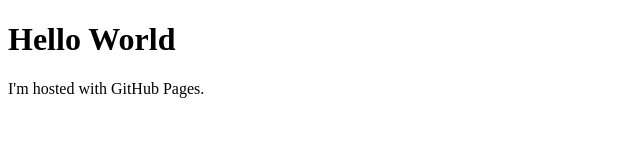
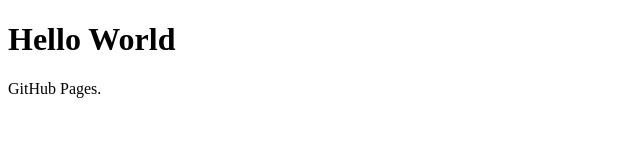
Before and after one commit to DeshanAsankaInfo/DeshanAsankaInfo.github.io, a plain HTML site: page index.html in a window 1280 px wide. Shown: the whole page, without its empty margins (0-640 px from the left). Drawn offline with Linux system fonts and the light colour scheme.

Commit message:
Update index.html

```diff
--- a/index.html
+++ b/index.html
@@ -2,6 +2,6 @@
 <html>
 <body>
 <h1>Hello World</h1>
-<p>I'm hosted with GitHub Pages.</p>
+<p>GitHub Pages.</p>
 </body>
 </html>
```
